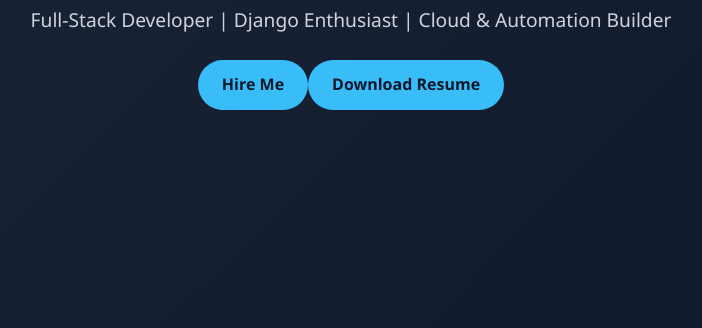
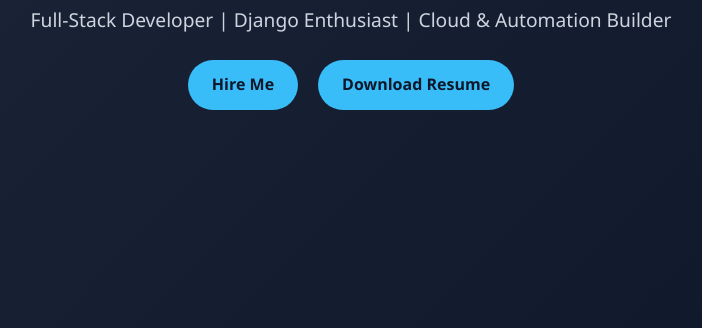
Before and after one commit to ashwinrangani/ashwinrangani.github.io, a plain HTML site: page index.html in a window 1280 px wide. Shown: the part 472-800 px from the top of the page, without its empty margins (289-991 px from the left). Drawn offline with Linux system fonts and the light colour scheme.

Commit message:
Update index.html

```diff
--- a/index.html
+++ b/index.html
@@ -51,7 +51,7 @@
     }
     .hero .cta {
       display: flex;
-      gap:1;
+      gap: 20px;
     }
     .hero .btn {
       background: #38bdf8;
```
